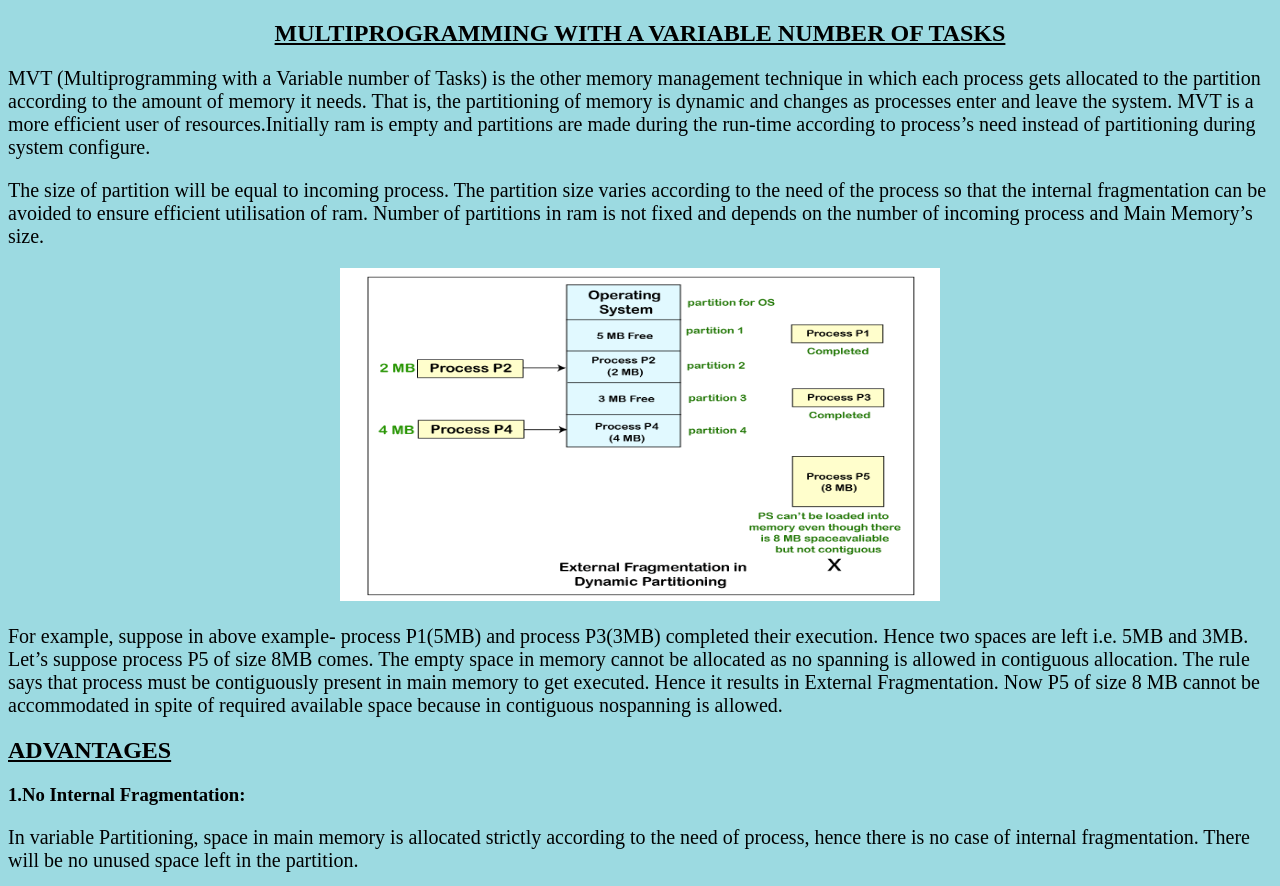
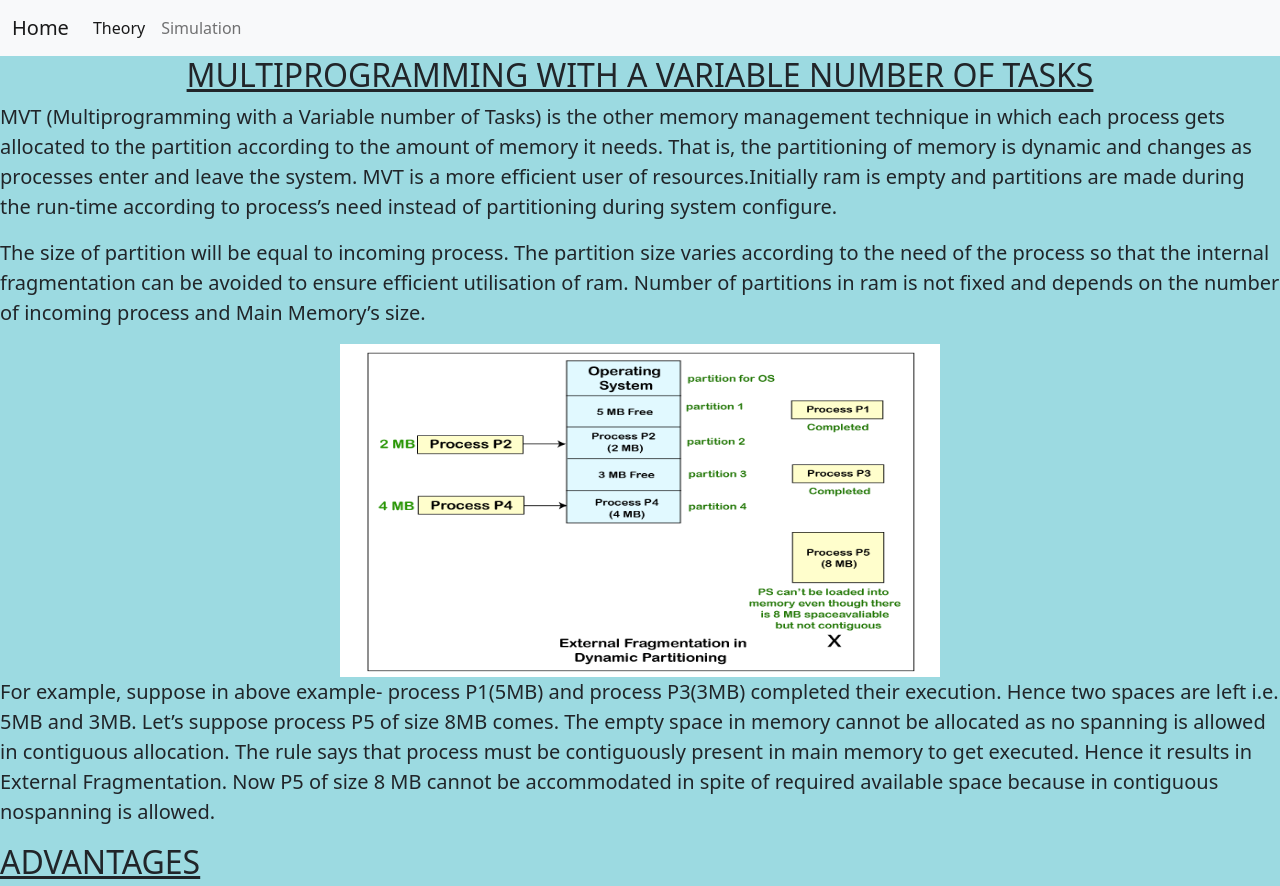
Before and after one commit to hrushikeshj/os-simulator, a plain HTML site: page mvt_and_mft/MVT.html in a window 1280 px wide. Shown: the top 886 px of the page. Drawn offline with nearby package versions, Linux system fonts and the light colour scheme.

Commit message:
add simulation

```diff
--- a/mvt_and_mft/MVT.html
+++ b/mvt_and_mft/MVT.html
@@ -5,9 +5,27 @@
     font-size: 20px;
 }
 </style>
-<body>
+    <link href="https://cdn.jsdelivr.net/npm/bootstrap@5.0.2/dist/css/bootstrap.min.css" rel="stylesheet" integrity="sha384-EVSTQN3/azprG1Anm3QDgpJLIm9Nao0Yz1ztcQTwFspd3yD65VohhpuuCOmLASjC" crossorigin="anonymous">
+
     <body style="background-color:rgb(156, 218, 225);">
-
+        <nav class="navbar navbar-expand-lg navbar-light bg-light">
+            <div class="container-fluid">
+              <a class="navbar-brand" href="/">Home</a>
+              <button class="navbar-toggler" type="button" data-bs-toggle="collapse" data-bs-target="#navbarSupportedContent" aria-controls="navbarSupportedContent" aria-expanded="false" aria-label="Toggle navigation">
+                <span class="navbar-toggler-icon"></span>
+              </button>
+              <div class="collapse navbar-collapse" id="navbarSupportedContent">
+                <ul class="navbar-nav me-auto mb-2 mb-lg-0">
+                  <li class="nav-item">
+                    <a class="nav-link active" aria-current="page" href="#">Theory</a>
+                  </li>
+                  <li class="nav-item">
+                    <a class="nav-link" href="/memory_alloc/mem_simu.html">Simulation</a>
+                  </li>
+                </ul>
+              </div>
+            </div>
+          </nav>
 <center>
 <h2><u>MULTIPROGRAMMING WITH A VARIABLE NUMBER OF TASKS</u></h2>
 </center>
```
Also changed, not shown: mvt_and_mft/MFT.html (+19 -0 lines).
